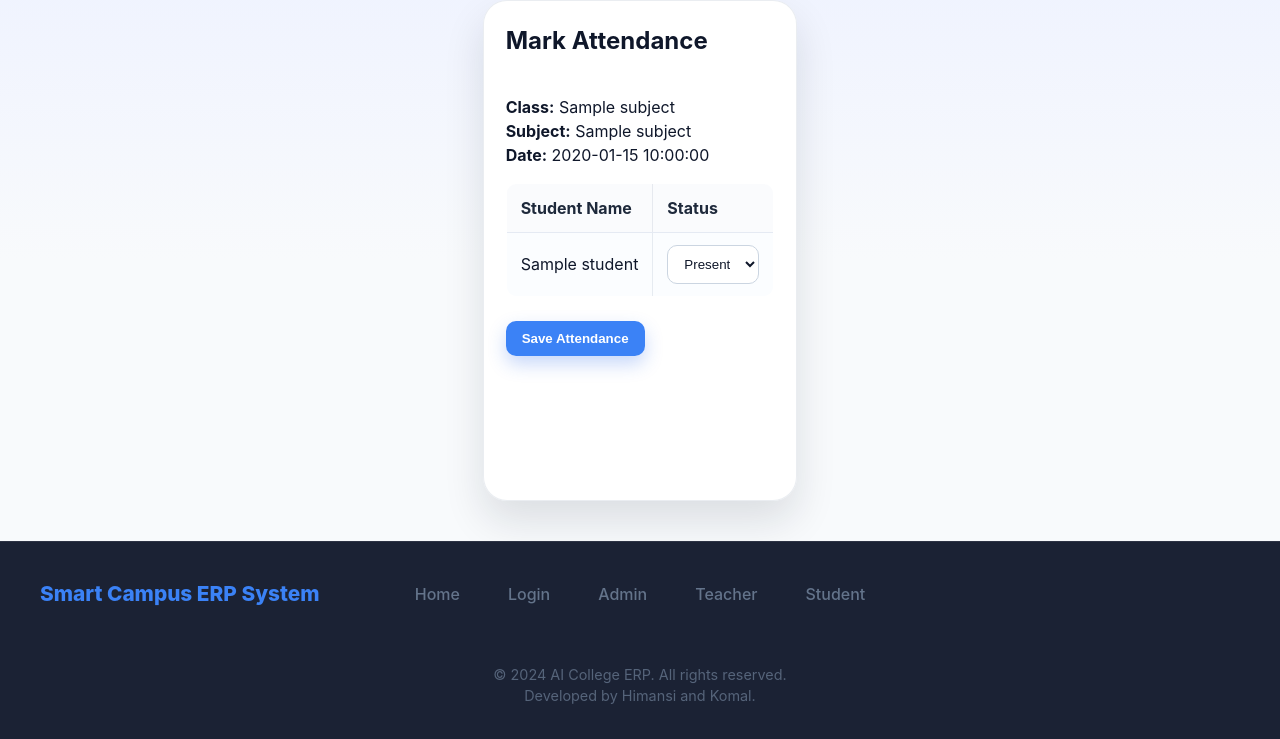
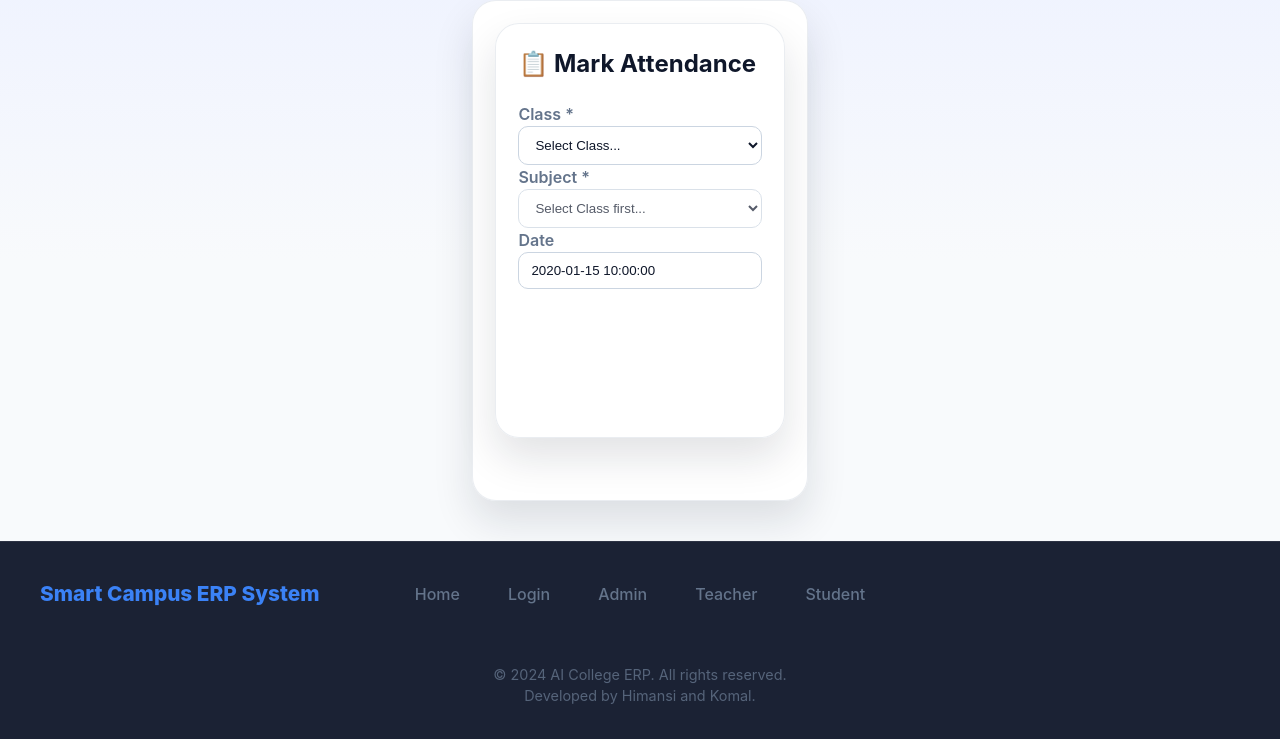
Before and after one commit to himansi-choudhary/AI_College_ERP, a Flask app: template templates/teacher/mark_attendance.html in a window 1280 px wide. Shown: the part 61-800 px from the top of the page. Run offline with Flask 3, Linux system fonts and the light colour scheme; the template is opened without the code that fills it: most values are stand-ins (such as "Sample title", 1, 10 or a date in 2020).

Commit message:
Teacher - MarkAttendance class and subject dropdown added

```diff
--- a/templates/teacher/mark_attendance.html
+++ b/templates/teacher/mark_attendance.html
@@ -1,36 +1,192 @@
-{% extends 'base.html' %}
-{% block content %}
+{% extends 'base.html' %} {% block content %}
 
-<h2>Mark Attendance</h2>
+<div class="container mt-4">
+  <h2>📋 Mark Attendance</h2>
 
-<p>
-  <strong>Class:</strong> {{ subject.class_name }} <br>
-  <strong>Subject:</strong> {{ subject.subject_name }} <br>
-  <strong>Date:</strong> {{ today }}
-</p>
+  <div class="row mb-4">
+    <div class="col-md-4">
+      <label for="classSelect" class="form-label fw-bold"
+        >Class <span class="text-danger">*</span></label
+      >
+      <select class="form-select" id="classSelect" required>
+        <option value="">Select Class...</option>
+        {% for cls in classes %}
+        <option value="{{ cls.id }}">{{ cls.class_name }}</option>
+        {% endfor %}
+      </select>
+    </div>
+    <div class="col-md-4">
+      <label for="subjectSelect" class="form-label fw-bold"
+        >Subject <span class="text-danger">*</span></label
+      >
+      <select class="form-select" id="subjectSelect" disabled required>
+        <option value="">Select Class first...</option>
+      </select>
+    </div>
+    <div class="col-md-4">
+      <label class="form-label fw-bold">Date</label>
+      <input
+        type="text"
+        class="form-control"
+        id="dateDisplay"
+        value="{{ today }}"
+        readonly
+      />
+    </div>
+  </div>
 
-<form method="POST">
-<table border="1" cellpadding="8">
+  <form method="POST" id="attendanceForm">
+    <input type="hidden" name="class_id" id="classIdHidden" />
+    <input type="hidden" name="subject_id" id="subjectIdHidden" />
+
+    <div id="studentsSection" style="display: none">
+      <h4>Students List</h4>
+      <div class="table-responsive">
+        <table class="table table-striped table-hover" id="studentsTable">
+          <thead class="table-dark">
             <tr>
               <th>Student Name</th>
-        <th>Status</th>
+              <th>Attendance</th>
             </tr>
+          </thead>
+          <tbody id="studentsTableBody">
+            <tr>
+              <td colspan="2" class="text-center text-muted">
+                Select Class → Subject to load students
+              </td>
+            </tr>
+          </tbody>
+        </table>
+      </div>
+    </div>
 
-    {% for s in students %}
+    <div class="mt-4" id="submitSection" style="display: none">
+      <button
+        type="submit"
+        class="btn btn-success btn-lg"
+        id="submitBtn"
+        disabled
+      >
+        ✅ Save Attendance
+      </button>
+      <a href="/teacher/dashboard" class="btn btn-secondary btn-lg"
+        >← Back to Dashboard</a
+      >
+    </div>
+  </form>
+</div>
+
+<script>
+  document.addEventListener("DOMContentLoaded", function () {
+    const classSelect = document.getElementById("classSelect");
+    const subjectSelect = document.getElementById("subjectSelect");
+    const studentsSection = document.getElementById("studentsSection");
+    const submitSection = document.getElementById("submitSection");
+    const studentsTableBody = document.getElementById("studentsTableBody");
+    const submitBtn = document.getElementById("submitBtn");
+    const classIdHidden = document.getElementById("classIdHidden");
+    const subjectIdHidden = document.getElementById("subjectIdHidden");
+
+    // 1. Class change → Load subjects
+    classSelect.addEventListener("change", function () {
+      const classId = this.value;
+      if (!classId) {
+        subjectSelect.innerHTML =
+          '<option value="">Select Class first...</option>';
+        subjectSelect.disabled = true;
+        studentsSection.style.display = "none";
+        submitSection.style.display = "none";
+        return;
+      }
+
+      subjectSelect.disabled = true;
+      subjectSelect.innerHTML = '<option value="">Loading subjects...</option>';
+
+      fetch(`/teacher/get_subjects/${classId}`)
+        .then((response) => response.json())
+        .then((data) => {
+          subjectSelect.innerHTML =
+            '<option value="">Select Subject...</option>';
+          data.subjects.forEach((subject) => {
+            subjectSelect.innerHTML += `<option value="${subject.id}">${subject.subject_name}</option>`;
+          });
+          subjectSelect.disabled = false;
+          studentsSection.style.display = "none";
+          submitSection.style.display = "none";
+        })
+        .catch((error) => {
+          console.error("Error:", error);
+          subjectSelect.innerHTML =
+            '<option value="">Error loading subjects</option>';
+        });
+    });
+
+    // 2. Subject change → Load students
+    subjectSelect.addEventListener("change", function () {
+      const classId = classSelect.value;
+      const subjectId = this.value;
+
+      if (!classId || !subjectId) {
+        studentsSection.style.display = "none";
+        submitSection.style.display = "none";
+        return;
+      }
+
+      studentsTableBody.innerHTML =
+        '<tr><td colspan="2" class="text-center"><div class="spinner-border" role="status"></div> Loading students...</td></tr>';
+      classIdHidden.value = classId;
+      subjectIdHidden.value = subjectId;
+
+      fetch(`/teacher/get_students/${classId}`)
+        .then((response) => response.json())
+        .then((data) => {
+          studentsTableBody.innerHTML = "";
+          if (data.students.length === 0) {
+            studentsTableBody.innerHTML =
+              '<tr><td colspan="2" class="text-center text-warning">No students in this class</td></tr>';
+          } else {
+            data.students.forEach((student) => {
+              studentsTableBody.innerHTML += `
                             <tr>
-        <td>{{ s.name }}</td>
+                                <td><strong>${student.name}</strong></td>
                                 <td>
-            <select name="status_{{ s.id }}">
-                <option value="Present">Present</option>
-                <option value="Absent">Absent</option>
+                                    <select class="form-select form-select-sm" name="status_${student.id}" required>
+                                        <option value="">Select</option>
+                                        <option value="Present">✅ Present</option>
+                                        <option value="Absent">❌ Absent</option>
                                     </select>
                                 </td>
                             </tr>
-    {% endfor %}
-</table>
+                        `;
+            });
+          }
+          studentsSection.style.display = "block";
+          submitSection.style.display = "block";
+          submitBtn.disabled = false;
+        })
+        .catch((error) => {
+          console.error("Error:", error);
+          studentsTableBody.innerHTML =
+            '<tr><td colspan="2" class="text-center text-danger">Error loading students</td></tr>';
+        });
+    });
+  });
+</script>
 
-<br>
-<button type="submit">Save Attendance</button>
-</form>
+<style>
+  .spinner-border {
+    width: 2rem;
+    height: 2rem;
+  }
+  .table th {
+    background-color: #0d6efd;
+    color: white;
+  }
+  @media (max-width: 768px) {
+    .table-responsive {
+      font-size: 0.9rem;
+    }
+  }
+</style>
 
 {% endblock %}
```
Also changed, not shown: TODO.md (+28 -16 lines), app/routes/teacher.py (+86 -49 lines). Lines whose indentation alone changed are shown as unchanged.
